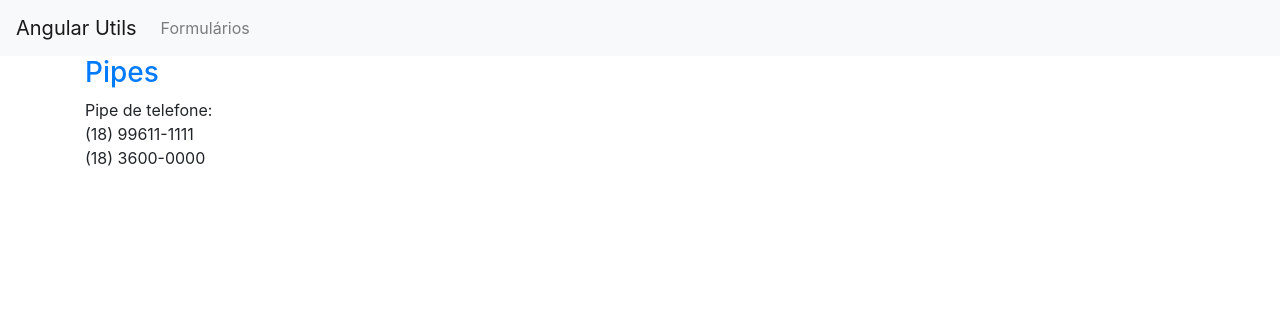
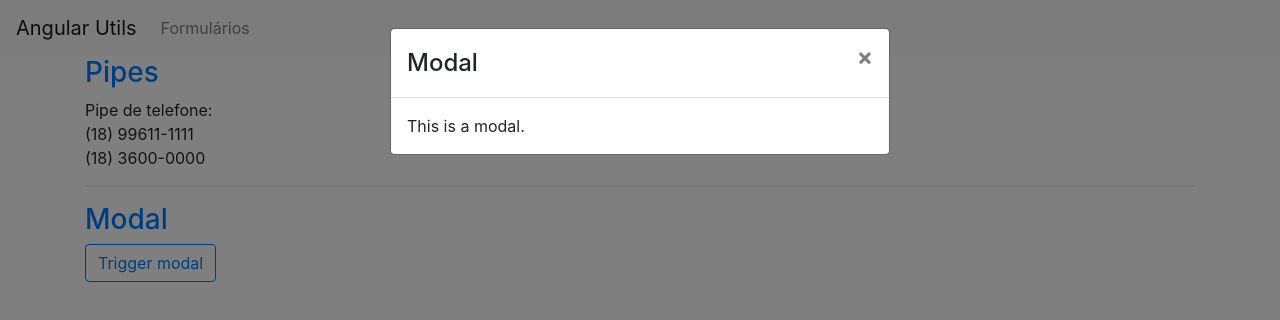
Before and after one commit to jmarcossouza/angular-utils, an Angular app: page / in a window 1280 px wide. Shown: the top 320 px of the page. Built offline with nearby package versions, Linux system fonts and the light colour scheme.

Commit message:
Começo do modal (componente apenas)

```diff
--- a/src/app/app.module.ts
+++ b/src/app/app.module.ts
@@ -10,6 +10,8 @@ import { UtilsModule } from './utils/utils.module';
 import { SharedModule } from './shared/shared.module';
 import { FormulariosComponent } from './pages/formularios/formularios.component';
 
+import { ModalsModule } from './utils/modals/modals.module';
+import { ModalModule } from 'ngx-bootstrap/modal';
 @NgModule({
     declarations: [
         AppComponent,
@@ -22,6 +24,8 @@ import { FormulariosComponent } from './pages/formularios/formularios.component'
         AppRoutingModule,
         SharedModule,
         UtilsModule,
+        ModalModule.forRoot(),
+        ModalsModule
     ],
     providers: [
         { provide: LocationStrategy, useClass: HashLocationStrategy },
--- a/src/app/pages/home/home.component.html
+++ b/src/app/pages/home/home.component.html
@@ -6,4 +6,11 @@
         {{1836000000 | telefoneCelular}}
     </p>
 
+    <hr />
+
+    <h3 class="text-primary">Modal</h3>
+    <button class="m-b-10 btn btn-outline-primary" (click)="openModal()">Trigger modal</button>
+
+    <uts-confirmation-modal></uts-confirmation-modal>
+
 </div>
--- a/src/app/pages/home/home.component.ts
+++ b/src/app/pages/home/home.component.ts
@@ -12,4 +12,8 @@ export class HomeComponent implements OnInit {
     ngOnInit() {
     }
 
+    openModal() {
+
+    }
+
 }
--- /dev/null
+++ b/src/app/utils/modals/confirmation-modal/confirmation-modal.component.html
@@ -0,0 +1,11 @@
+<ng-template #modalTemplate>
+    <div class="modal-header">
+        <h4 class="modal-title pull-left">Modal</h4>
+        <button type="button" class="close pull-right" aria-label="Close" (click)="modalRef.hide()">
+            <span aria-hidden="true">&times;</span>
+        </button>
+    </div>
+    <div class="modal-body">
+        This is a modal.
+    </div>
+</ng-template>
--- /dev/null
+++ b/src/app/utils/modals/confirmation-modal/confirmation-modal.component.ts
@@ -0,0 +1,24 @@
+import { Component, OnInit, ViewChild, AfterViewInit, TemplateRef } from '@angular/core';
+import { BsModalService, BsModalRef } from 'ngx-bootstrap/modal';
+
+@Component({
+    selector: 'uts-confirmation-modal',
+    templateUrl: './confirmation-modal.component.html',
+    styles: []
+})
+export class ConfirmationModalComponent implements AfterViewInit {
+
+    @ViewChild('modalTemplate', { static: false }) modalTemplate : TemplateRef<any>;
+    modalRef: BsModalRef;
+
+    constructor(private bsModalService: BsModalService) { }
+
+    ngAfterViewInit(): void {
+        console.log(this.modalTemplate);
+        this.modalRef = this.bsModalService.show(this.modalTemplate);
+        // this.modalRef.
+    }
+
+
+
+}
--- a/src/app/utils/utils.module.ts
+++ b/src/app/utils/utils.module.ts
@@ -2,6 +2,7 @@ import { NgModule } from '@angular/core';
 import { SharedModule } from '../shared/shared.module';
 import { PipesModule } from './pipes/pipes.module';
 import { InputsContainersModule } from './inputs-containers/inputs-containers.module';
+import { ModalsModule } from './modals/modals.module';
 
 
 
@@ -10,12 +11,13 @@ import { InputsContainersModule } from './inputs-containers/inputs-containers.mo
     imports: [
         SharedModule,
         PipesModule,
-        InputsContainersModule
+        InputsContainersModule,
     ],
     exports: [
         PipesModule,
         InputsContainersModule,
-        InputsContainersModule
+        InputsContainersModule,
+        ModalsModule
     ]
 })
 export class UtilsModule { }
```
Also changed, not shown: src/app/utils/modals/modals.module.ts (added, +16 -0 lines).
